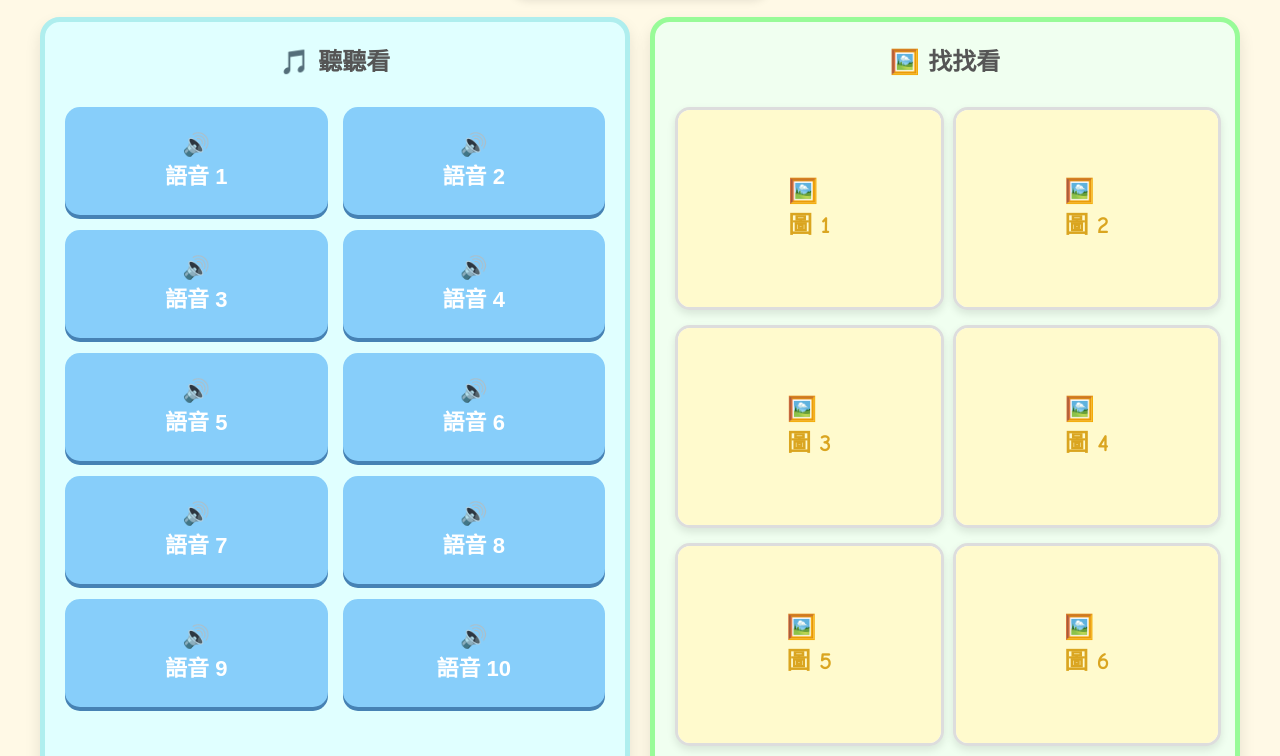
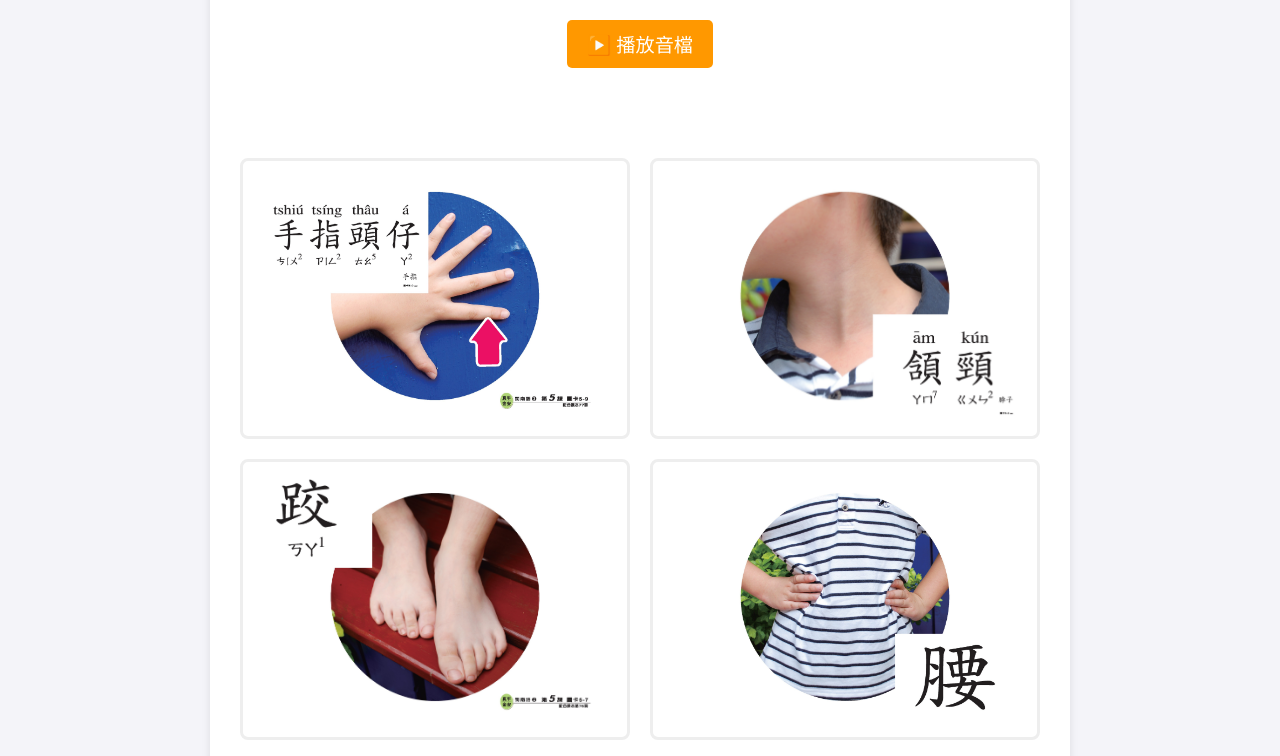
Before and after one commit to white9868-spps/G-B02L05, a plain HTML site: page index.html in a window 1280 px wide. Shown: the part 163-919 px from the top of the page. Drawn offline with Linux system fonts and the light colour scheme.

Commit message:
Add files via upload

```diff
--- a/index.html
+++ b/index.html
@@ -3,355 +3,250 @@
 <head>
     <meta charset="UTF-8">
     <meta name="viewport" content="width=device-width, initial-scale=1.0">
-    <title>可愛配對翻翻樂</title>
+    <title>聽音辨圖測驗</title>
     <style>
-        /* 可愛風格設定 */
         body {
-            font-family: 'Comic Sans MS', '微軟正黑體', sans-serif;
-            background-color: #FFF9E6;
-            margin: 0;
+            font-family: 'Segoe UI', Tahoma, Geneva, Verdana, sans-serif;
+            text-align: center;
+            background-color: #f4f4f9;
             padding: 20px;
-            display: flex;
-            flex-direction: column;
-            align-items: center;
         }
-
-        h1 {
-            color: #FF8C00;
-            text-shadow: 2px 2px #FFE4B5;
-            margin-bottom: 10px;
-        }
-
-        .info-board {
-            background-color: #FFF;
-            border: 4px dashed #FFB6C1;
-            border-radius: 20px;
-            padding: 10px 30px;
-            font-size: 24px;
-            font-weight: bold;
-            color: #FF69B4;
-            margin-bottom: 20px;
+        .container {
+            max-width: 800px;
+            margin: 0 auto;
+            background: white;
+            padding: 30px;
+            border-radius: 10px;
             box-shadow: 0 4px 8px rgba(0,0,0,0.1);
         }
-
-        .game-container {
-            display: flex;
-            width: 100%;
-            max-width: 1200px;
-            gap: 20px;
-            justify-content: center;
-        }
-
-        .panel {
-            flex: 1;
-            background-color: #FFF;
-            border-radius: 20px;
-            padding: 20px;
-            box-shadow: 0 8px 16px rgba(0,0,0,0.1);
+        .options-grid {
             display: grid;
             grid-template-columns: repeat(2, 1fr);
-            gap: 15px;
-            align-content: start;
+            gap: 20px;
+            margin-top: 20px;
         }
-
-        #audio-panel {
-            background-color: #E0FFFF;
-            border: 5px solid #AFEEEE;
+        .option-card {
+            border: 3px solid #eee;
+            border-radius: 8px;
+            cursor: pointer;
+            transition: 0.2s;
+            padding: 10px;
+            background-color: white;
         }
-
-        #image-panel {
-            background-color: #F0FFF0;
-            border: 5px solid #98FB98;
+        .option-card:hover {
+            border-color: #008CBA;
+            background-color: #f0f8fa;
         }
-
-        /* 音檔按鈕樣式 */
-        .audio-btn {
-            background-color: #87CEFA;
+        .option-card img {
+            max-width: 100%;
+            height: auto;
+            border-radius: 4px;
+            pointer-events: none;
+            object-fit: contain;
+            max-height: 250px;
+        }
+        .feedback {
+            font-size: 1.5em;
+            margin: 20px 0;
+            font-weight: bold;
+            min-height: 40px;
+        }
+        .correct { color: #4CAF50; }
+        .incorrect { color: #F44336; }
+        .btn {
+            font-size: 1.2em;
+            padding: 10px 20px;
+            cursor: pointer;
             color: white;
             border: none;
-            border-radius: 15px;
-            padding: 25px 10px;
-            font-size: 22px;
-            font-weight: bold;
-            cursor: pointer;
-            transition: transform 0.2s, background-color 0.2s;
-            box-shadow: 0 4px #4682B4;
-            text-align: center;
-            display: flex;
-            flex-direction: column;
-            align-items: center;
-            justify-content: center;
+            border-radius: 5px;
+            margin: 10px;
         }
-
-        .audio-btn:active {
-            transform: translateY(4px);
-            box-shadow: 0 0 #4682B4;
-        }
-
-        .audio-btn.selected {
-            background-color: #FF69B4;
-            box-shadow: 0 4px #C71585;
-            animation: bounce 1s infinite;
-        }
-
-        /* 圖片卡片樣式 (加入翻牌定位) */
-        .image-card {
-            width: 100%;
-            aspect-ratio: 4 / 3;
-            background-color: #FFF;
-            border: 3px solid #DDD;
-            border-radius: 15px;
-            cursor: pointer;
-            position: relative; /* 為了讓封面跟圖片可以疊加 */
-            overflow: hidden;
-            transition: transform 0.2s, border-color 0.2s;
-            box-shadow: 0 4px 8px rgba(0,0,0,0.1);
-        }
-
-        .image-card:hover {
-            transform: scale(1.05);
-            border-color: #FFD700;
-        }
-
-        /* 牌背封面 (圖 1 ~ 圖 10) */
-        .card-cover {
-            position: absolute;
-            top: 0;
-            left: 0;
-            width: 100%;
-            height: 100%;
-            background-color: #FFFACD;
-            display: flex;
-            flex-direction: column;
-            align-items: center;
-            justify-content: center;
-            font-size: 24px;
-            font-weight: bold;
-            color: #DAA520;
-            z-index: 2; /* 蓋在圖片上方 */
-            transition: opacity 0.3s ease;
-        }
-
-        /* 實際圖片 */
-        .image-card img {
-            position: absolute;
-            top: 0;
-            left: 0;
-            width: 100%;
-            height: 100%;
-            object-fit: contain;
-            z-index: 1; /* 藏在封面下方 */
-            opacity: 0;
-            transition: opacity 0.3s ease;
-            pointer-events: none;
-        }
-
-        /* 翻開後的狀態：隱藏封面、顯示圖片 */
-        .image-card.revealed .card-cover {
-            opacity: 0;
-            pointer-events: none;
-        }
-
-        .image-card.revealed img {
-            opacity: 1;
-        }
-
-        /* 配對成功後的狀態 */
-        .matched {
-            opacity: 0.3;
-            pointer-events: none;
-            filter: grayscale(100%);
-        }
-
-        @keyframes bounce {
-            0%, 100% { transform: translateY(0); }
-            50% { transform: translateY(-5px); }
-        }
-
-        .panel-title {
-            grid-column: 1 / -1;
-            text-align: center;
-            color: #555;
-            margin: 0 0 15px 0;
-            font-size: 24px;
-        }
+        #next-btn { background-color: #008CBA; display: none; margin: 0 auto;}
+        #next-btn:hover { background-color: #007B9E; }
+        #play-btn { background-color: #ff9800; }
+        #play-btn:hover { background-color: #e68a00; }
+        #play-btn:disabled { background-color: #ccc; cursor: not-allowed; }
     </style>
 </head>
 <body>
 
-    <h1>✨ 趣味配對翻翻樂 ✨</h1>
-    <div class="info-board">
-        ⏱️ 總時間：<span id="timer">00:00</span>
+<div class="container" id="quiz-container">
+    <h2>聽音辨圖測驗</h2>
+    <p>請點擊「播放音檔」按鈕聆聽，並選出相對應的圖片。（點擊後會連續播放 2 次）</p>
+
+    <div>
+        <button id="play-btn" class="btn" onclick="playAudioTwice()">▶️ 播放音檔</button>
     </div>
 
-    <div class="game-container">
-        <div id="audio-panel" class="panel">
-            <h2 class="panel-title">🎵 聽聽看</h2>
+    <div id="feedback" class="feedback"></div>
+
+    <div class="options-grid" id="options-container">
         </div>
 
-        <div id="image-panel" class="panel">
-            <h2 class="panel-title">🖼️ 找找看</h2>
-        </div>
+    <div style="margin-top: 30px;">
+        <button id="next-btn" class="btn" onclick="nextQuestion()">下一題</button>
     </div>
+</div>
 
-    <script>
-        const soundCorrect = new Audio('正確.mp3');
-        const soundWrong = new Audio('錯誤.mp3');
-        const soundAll = new Audio('ALL.mp3');
+<audio id="audio-player"></audio>
 
-        const itemIds = [1, 2, 3, 4, 5, 6, 7, 8, 9, 10];
+<audio id="audio-correct" src="正確.mp3"></audio>
+<audio id="audio-incorrect" src="錯誤.mp3"></audio>
+<audio id="audio-all" src="ALL.mp3"></audio>
 
-        let selectedAudioId = null;
-        let matchedPairs = 0;
-        const totalPairs = itemIds.length;
+<script>
+    const quizData = [
+        { id: 1, audio: 's5_1.mp3', image: 'p5_1.jpg', name: '頭殼 (頭)' },
+        { id: 2, audio: 's5_2.mp3', image: 'p5_2.jpg', name: '頷頸 (脖子)' },
+        { id: 3, audio: 's5_3.mp3', image: 'p5_3.jpg', name: '手' },
+        { id: 4, audio: 's5_4.mp3', image: 'p5_4.jpg', name: '腰' },
+        { id: 5, audio: 's5_5.mp3', image: 'p5_5.jpg', name: '腹肚 (肚子)' },
+        { id: 6, audio: 's5_6.mp3', image: 'p5_6.jpg', name: '肚臍' },
+        { id: 7, audio: 's5_7.mp3', image: 'p5_7.jpg', name: '跤 (腳)' },
+        { id: 8, audio: 's5_8.mp3', image: 'p5_8.jpg', name: '指甲' },
+        { id: 9, audio: 's5_9.mp3', image: 'p5_9.jpg', name: '手指頭仔 (手指)' },
+        { id: 10, audio: 's5_10.mp3', image: 'p5_10.jpg', name: '尻川髁 (屁股)' }
+    ];
 
-        let seconds = 0;
-        let timerInterval;
-        let isTimerRunning = false;
-        const timerDisplay = document.getElementById('timer');
+    let remainingItems = [...quizData];
+    let currentItem = null;
+    let playCount = 0;
+    let isPlaying = false;
+    let hasAnswered = false;
 
-        let isBoardLocked = false; // 防止在錯誤動畫期間連續點擊
+    // 取得所有 Audio 元素
+    const audioPlayer = document.getElementById('audio-player');
+    const audioCorrect = document.getElementById('audio-correct');
+    const audioIncorrect = document.getElementById('audio-incorrect');
+    const audioAll = document.getElementById('audio-all');
 
-        function formatTime(sec) {
-            const m = Math.floor(sec / 60).toString().padStart(2, '0');
-            const s = (sec % 60).toString().padStart(2, '0');
-            return `${m}:${s}`;
+    const optionsContainer = document.getElementById('options-container');
+    const feedbackEl = document.getElementById('feedback');
+    const nextBtn = document.getElementById('next-btn');
+    const playBtn = document.getElementById('play-btn');
+
+    // 陣列洗牌函數
+    function shuffleArray(array) {
+        for (let i = array.length - 1; i > 0; i--) {
+            const j = Math.floor(Math.random() * (i + 1));
+            [array[i], array[j]] = [array[j], array[i]];
+        }
+    }
+
+    // 載入新題目
+    function loadQuestion() {
+        hasAnswered = false;
+        isPlaying = false;
+        playBtn.disabled = false;
+        feedbackEl.textContent = '';
+        feedbackEl.className = 'feedback';
+        nextBtn.style.display = 'none';
+        optionsContainer.innerHTML = '';
+
+        // 判斷是否全數過關
+        if (remainingItems.length === 0) {
+            document.getElementById('quiz-container').innerHTML = '<h2>🎉 恭喜！所有音檔與圖檔皆已配對成功！</h2>';
+            // 播放全數通過的音效
+            audioAll.currentTime = 0;
+            audioAll.play();
+            return;
         }
 
-        function startTimer() {
-            if (!isTimerRunning) {
-                isTimerRunning = true;
-                timerInterval = setInterval(() => {
-                    seconds++;
-                    timerDisplay.textContent = formatTime(seconds);
-                }, 1000);
-            }
-        }
+        const randomIndex = Math.floor(Math.random() * remainingItems.length);
+        currentItem = remainingItems[randomIndex];
 
-        function stopTimer() {
-            clearInterval(timerInterval);
-            isTimerRunning = false;
-        }
+        // 產生 4 個選項
+        let options = [currentItem];
+        let wrongOptions = quizData.filter(item => item.id !== currentItem.id);
+        shuffleArray(wrongOptions);
+        options.push(...wrongOptions.slice(0, 3));
 
-        function shuffleArray(array) {
-            const newArray = [...array];
-            for (let i = newArray.length - 1; i > 0; i--) {
-                const j = Math.floor(Math.random() * (i + 1));
-                [newArray[i], newArray[j]] = [newArray[j], newArray[i]];
-            }
-            return newArray;
-        }
+        shuffleArray(options);
 
-        function initGame() {
-            const audioPanel = document.getElementById('audio-panel');
-            const imagePanel = document.getElementById('image-panel');
+        // 生成選項按鈕
+        options.forEach(item => {
+            const div = document.createElement('div');
+            div.className = 'option-card';
+            div.innerHTML = `<img src="${item.image}" alt="選項圖片" onerror="this.src='https://via.placeholder.com/300x200?text=圖片載入失敗';">`;
+            div.onclick = () => checkAnswer(item);
+            optionsContainer.appendChild(div);
+        });
 
-            const shuffledAudioIds = shuffleArray(itemIds);
-            const shuffledImageIds = shuffleArray(itemIds);
+        audioPlayer.src = currentItem.audio;
+    }
 
-            // 左側：音檔按鈕
-            shuffledAudioIds.forEach((id, index) => {
-                const btn = document.createElement('button');
-                btn.className = 'audio-btn';
-                btn.dataset.id = id;
-                btn.innerHTML = `🔊<br>語音 ${index + 1}`;
+    // 播放題目音檔 2 次
+    function playAudioTwice() {
+        if (isPlaying || !currentItem) return;
+        isPlaying = true;
+        playCount = 0;
+        playBtn.disabled = true;
 
-                btn.addEventListener('click', () => {
-                    if (isBoardLocked) return; // 鎖定期間不允許操作
-
-                    startTimer();
-
-                    document.querySelectorAll('.audio-btn:not(.matched)').forEach(b => b.classList.remove('selected'));
-
-                    btn.classList.add('selected');
-                    selectedAudioId = id;
-
-                    const audio = new Audio(`s5_${id}.mp3`);
-                    audio.play();
-                });
-
-                audioPanel.appendChild(btn);
-            });
-
-            // 右側：圖檔卡片
-            shuffledImageIds.forEach((id, index) => {
-                const card = document.createElement('div');
-                card.className = 'image-card';
-                card.dataset.id = id;
-
-                // 產生牌背封面
-                const cover = document.createElement('div');
-                cover.className = 'card-cover';
-                cover.innerHTML = `🖼️<br>圖 ${index + 1}`;
-                card.appendChild(cover);
-
-                // 產生實際圖片
-                const img = document.createElement('img');
-                img.src = `p5_${id}.jpg`;
-                img.alt = `圖卡 ${id}`;
-                card.appendChild(img);
-
-                card.addEventListener('click', () => {
-                    // 如果面板鎖定中、或是卡片已經翻開/已配對，則不予理會
-                    if (isBoardLocked || card.classList.contains('revealed') || card.classList.contains('matched')) {
-                        return;
-                    }
-
-                    startTimer();
-
-                    if (!selectedAudioId) {
-                        alert("請先點擊左邊的喇叭聽語音喔！");
-                        return;
-                    }
-
-                    // 翻開卡片
-                    card.classList.add('revealed');
-
-                    if (parseInt(card.dataset.id) === parseInt(selectedAudioId)) {
-                        // 配對成功
-                        soundCorrect.currentTime = 0;
-                        soundCorrect.play();
-
-                        card.classList.add('matched');
-                        const activeAudioBtn = document.querySelector(`.audio-btn[data-id="${selectedAudioId}"]`);
-                        if(activeAudioBtn) {
-                            activeAudioBtn.classList.remove('selected');
-                            activeAudioBtn.classList.add('matched');
-                        }
-
-                        selectedAudioId = null;
-                        matchedPairs++;
-
-                        if (matchedPairs === totalPairs) {
-                            stopTimer();
-                            setTimeout(() => {
-                                soundAll.play();
-                                alert(`🎉 恭喜全部過關！\n⏱️ 您的過關總時間為：${formatTime(seconds)}`);
-                            }, 500);
-                        }
-                    } else {
-                        // 配對失敗
-                        isBoardLocked = true; // 鎖定面板，防止連續點擊
-                        soundWrong.currentTime = 0;
-                        soundWrong.play();
-
-                        const activeAudioBtn = document.querySelector('.audio-btn.selected');
-                        if(activeAudioBtn) activeAudioBtn.classList.remove('selected');
-                        selectedAudioId = null;
-
-                        // 等待 1 秒後將圖片蓋回去
-                        setTimeout(() => {
-                            card.classList.remove('revealed');
-                            isBoardLocked = false; // 解除鎖定
-                        }, 1000);
-                    }
-                });
-
-                imagePanel.appendChild(card);
+        let playPromise = audioPlayer.play();
+        if (playPromise !== undefined) {
+            playPromise.catch(error => {
+                console.log("播放發生錯誤：", error);
+                isPlaying = false;
+                playBtn.disabled = false;
             });
         }
 
-        window.onload = initGame;
-    </script>
+        audioPlayer.onended = () => {
+            playCount++;
+            if (playCount < 2) {
+                setTimeout(() => {
+                    audioPlayer.play();
+                }, 1000);
+            } else {
+                isPlaying = false;
+                playBtn.disabled = false;
+            }
+        };
+    }
+
+    // 驗證選擇
+    function checkAnswer(selectedItem) {
+        if (hasAnswered) return;
+        hasAnswered = true;
+
+        // 停止播放中的題目語音
+        audioPlayer.pause();
+        isPlaying = false;
+        playBtn.disabled = false;
+
+        if (selectedItem.id === currentItem.id) {
+            // 答對邏輯
+            feedbackEl.textContent = '正確';
+            feedbackEl.className = 'feedback correct';
+
+            // 播放答對音效
+            audioCorrect.currentTime = 0; // 確保每次都從頭播放
+            audioCorrect.play();
+
+            remainingItems = remainingItems.filter(item => item.id !== currentItem.id);
+        } else {
+            // 答錯邏輯
+            feedbackEl.textContent = `錯誤 不計分 (正確答案是：${currentItem.name})`;
+            feedbackEl.className = 'feedback incorrect';
+
+            // 播放答錯音效
+            audioIncorrect.currentTime = 0;
+            audioIncorrect.play();
+        }
+
+        nextBtn.style.display = 'block';
+    }
+
+    // 前往下一題
+    function nextQuestion() {
+        loadQuestion();
+    }
+
+    // 網頁載入後啟動
+    window.onload = () => {
+        loadQuestion();
+    };
+</script>
 </body>
 </html>
```
